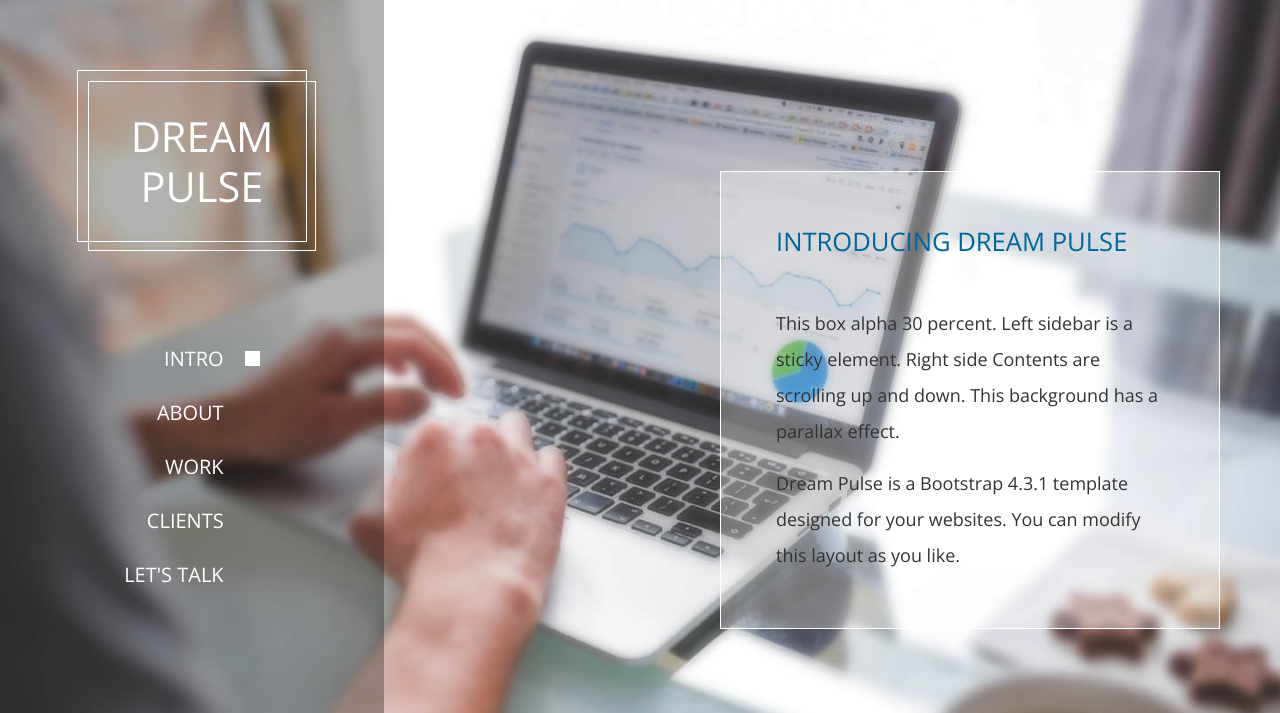
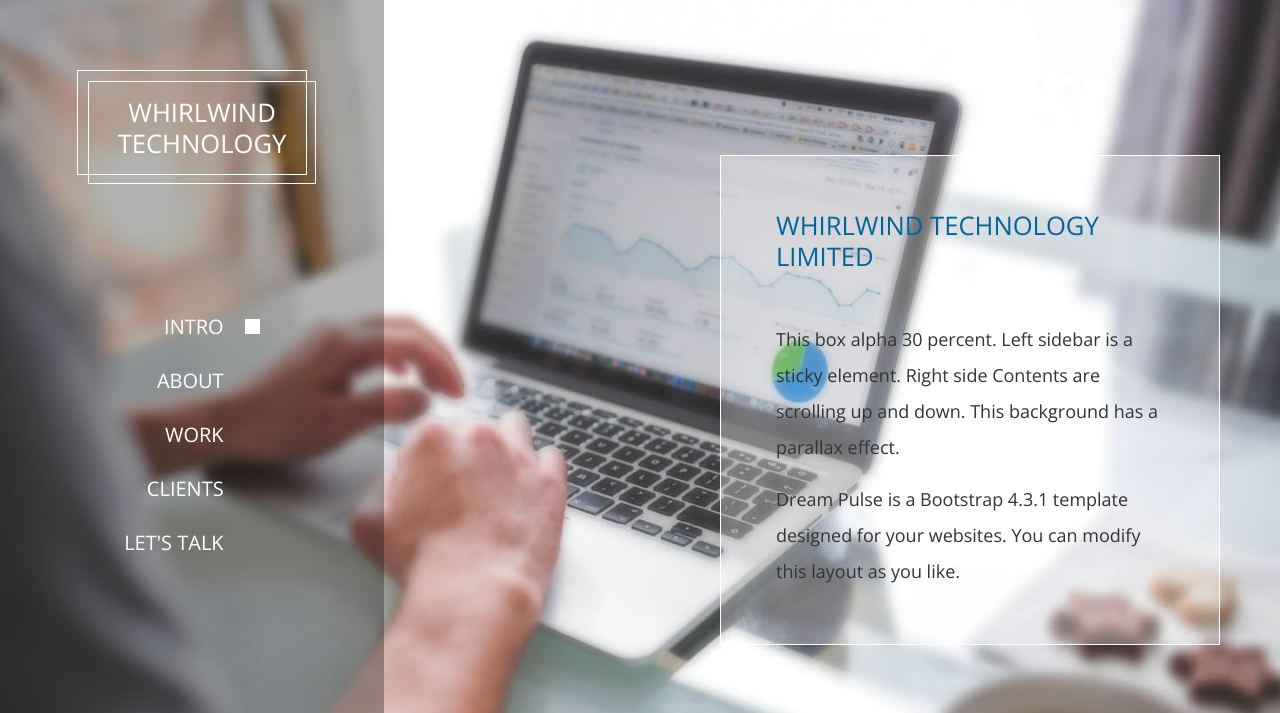
Before and after one commit to sirenfei/whirlwind, a plain HTML site: page index.html in a window 1280 px wide. Shown: the top 713 px of the page. Drawn offline with nearby package versions, Linux system fonts and the light colour scheme.

Commit message:
feat: add title

```diff
--- a/css/templatemo-dream-pulse.css
+++ b/css/templatemo-dream-pulse.css
@@ -78,7 +78,10 @@ a {
   min-height: 100vh;
   max-width: none;
 }
-
+.tm-title {
+  font-size: 1.6rem;
+  padding: 1rem;
+}
 .tm-brand {
   font-size: 2.6rem;
 }
@@ -87,7 +90,7 @@ a {
   box-sizing: content-box;
   width: 100%;
   max-width: 230px;
-  min-height: 160px;
+  min-height: 140px;
   color: white;
   text-align: center;
   margin: 70px auto 90px;
--- a/index.html
+++ b/index.html
@@ -5,11 +5,7 @@
     <meta name="viewport" content="width=device-width, initial-scale=1.0" />
     <meta http-equiv="X-UA-Compatible" content="ie=edge" />
 
-    <title>Dream Pulse TemplateMo</title>
-<!--
-DREAM PULSE
-https://templatemo.com/tm-536-dream-pulse
--->
+    <title>WHIRLWIND TECHNOLOGY LIMITED</title>
     <link rel="stylesheet" href="https://fonts.googleapis.com/css?family=Open+Sans:400,600" />
     <link rel="stylesheet" href="css/all.min.css" />
     <link rel="stylesheet" href="css/bootstrap.min.css" />
@@ -29,7 +25,7 @@ https://templatemo.com/tm-536-dream-pulse
               <div class="tm-brand-box">
                 <div class="tm-double-border-1">
                   <div class="tm-double-border-2">
-                    <h1 class="tm-brand text-uppercase">Dream Pulse</h1>
+                    <h1 class="tm-title">WHIRLWIND TECHNOLOGY</h1>
                   </div>
                 </div>
               </div>
@@ -105,7 +101,7 @@ https://templatemo.com/tm-536-dream-pulse
               <div class="tm-section-wrap">
                 <section id="intro" class="tm-section">
                     <div class="tm-bg-white-transparent tm-intro">
-                        <h2 class="tm-section-title mb-5 text-uppercase tm-color-primary">Introducing Dream Pulse</h2>
+                        <h2 class="tm-section-title mb-5 text-uppercase tm-color-primary">WHIRLWIND TECHNOLOGY LIMITED</h2>
                         <p class="tm-color-gray">
                           This box alpha 30 percent. Left sidebar is a sticky element.
                           Right side Contents are scrolling up and down. This background has a
```
